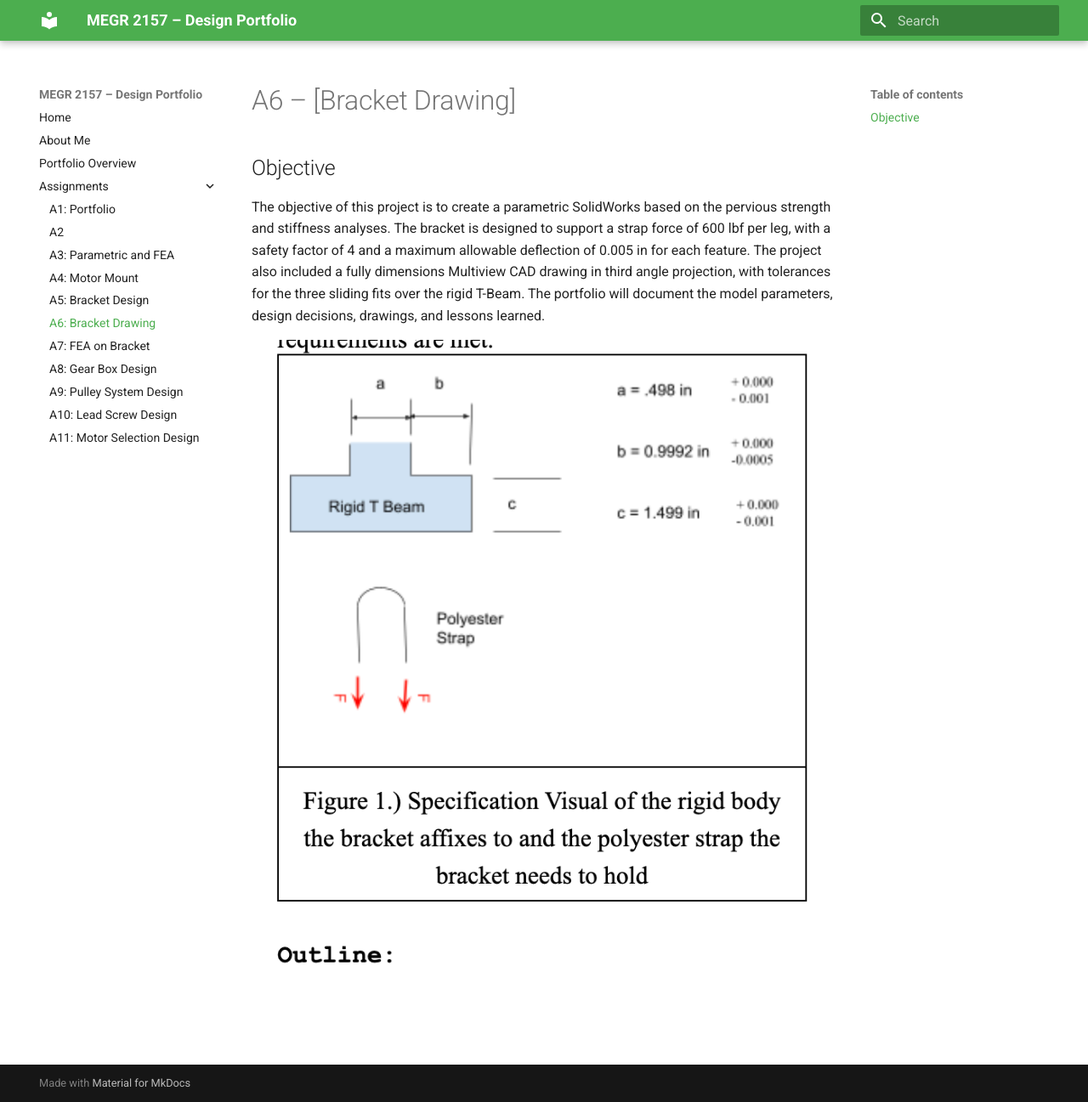
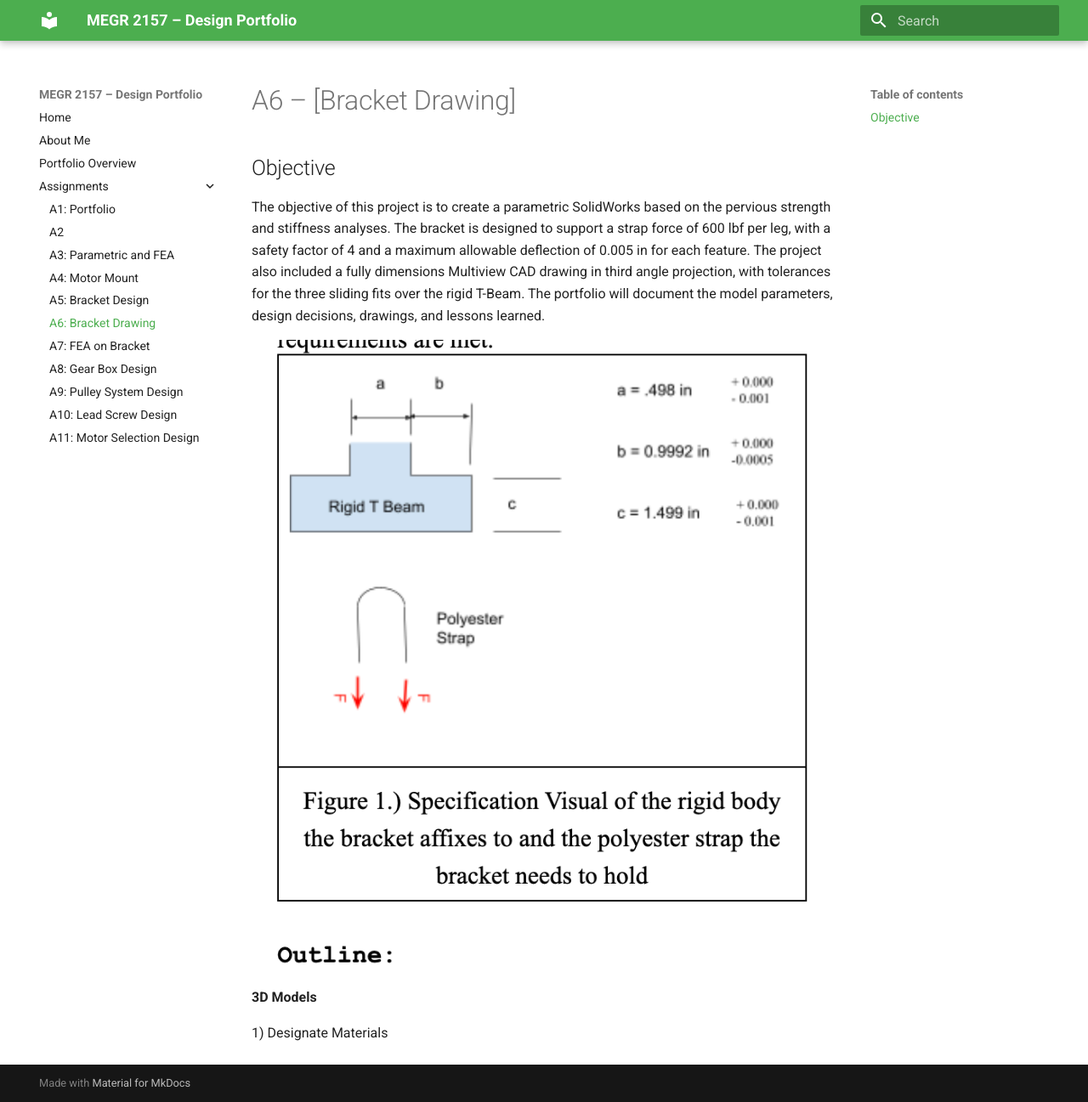
Before and after one commit to IzabellaMontero/megr2157-portfolio, an MkDocs documentation site: the page built from docs/assignments/A06/index.md, in a window 1280 px wide and 1297 px high. Shown: the whole window at 85% size. Built offline with MkDocs 1.6.1 and Material for MkDocs 9.7.7, drawn with Linux system fonts in a browser that asks for light colours.

Commit message:
Add section for 3D Models and materials designation

```diff
--- a/docs/assignments/A06/index.md
+++ b/docs/assignments/A06/index.md
@@ -5,3 +5,7 @@ The objective of this project is to create a parametric SolidWorks based on the
 
 
 ![Project Image](Screenshot%202026-10-01%20at%2012.25.38%20AM.png)
+
+**3D Models**
+
+1) Designate Materials
```
